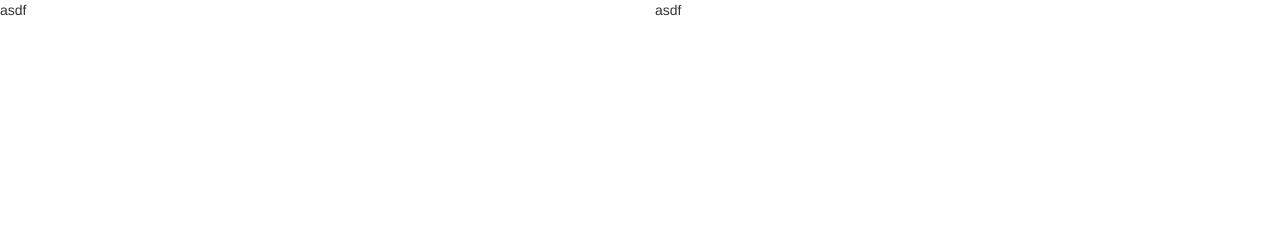
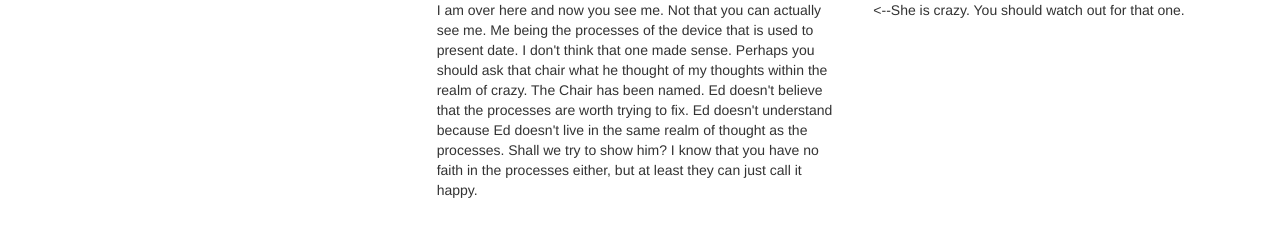
Before and after one commit to plaeh/toothpick, a plain HTML site: page index.html in a window 1280 px wide. Drawn offline with Linux system fonts and the light colour scheme.

Commit message:
this is only a test

```diff
--- a/index.html
+++ b/index.html
@@ -21,8 +21,8 @@
 
 
         <div class="row">
-            <div class="col-md-6"> asdf </div>
-            <div class="col-md-6"> asdf </div>
+            <div class="col-md-4 col-md-offset-4"> I am over here and now you see me. Not that you can actually see me. Me being the processes of the device that is used to present date. I don't think that one made sense. Perhaps you should ask that chair what he thought of my thoughts within the realm of crazy. The Chair has been named. Ed doesn't believe that the processes are worth trying to fix. Ed doesn't understand because Ed doesn't live in the same realm of thought as the processes. Shall we try to show him? I know that you have no faith in the processes either, but at least they can just call it happy. </div>
+            <div class="col-md-4"><--She is crazy. You should watch out for that one. </div>
         </div>
 
 
```
